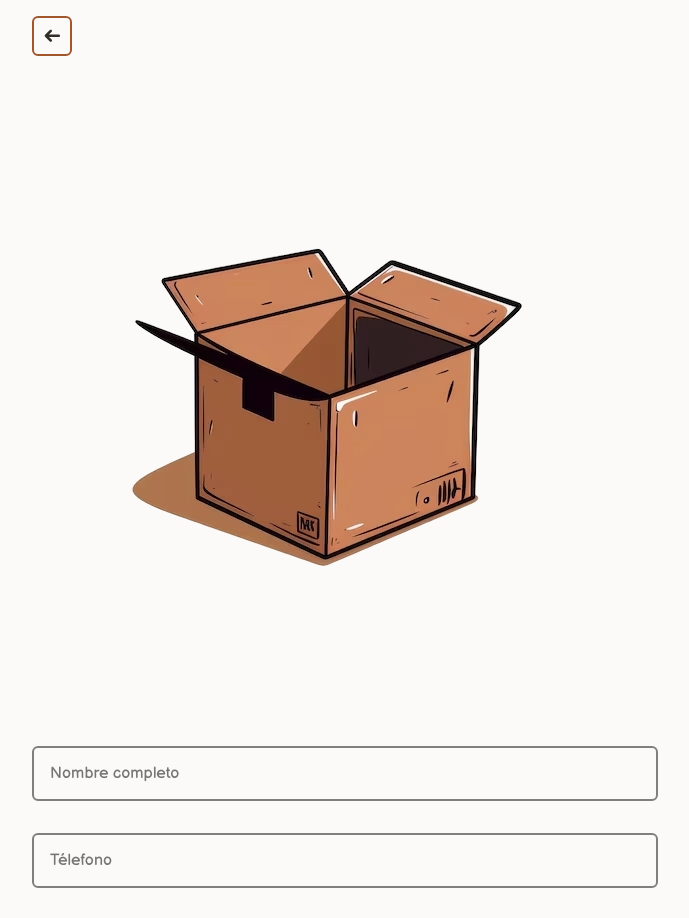
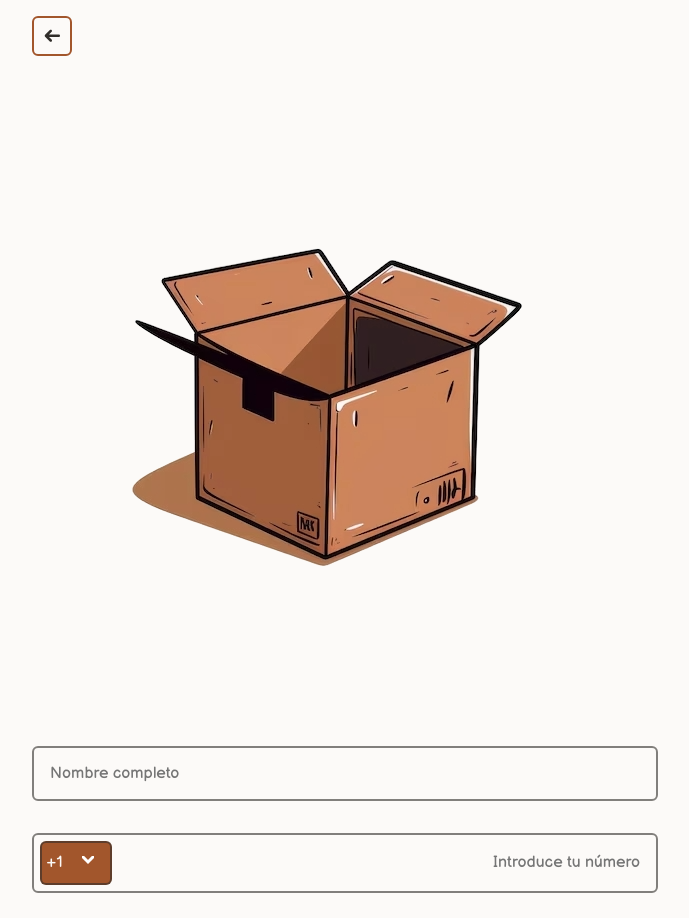
Before and after one commit to fidelChoqueDev/inventario-frontend, a React (Vite) app: page /register in a window 1280 px wide. Shown: the top 918 px of the page, without its empty margins (295-984 px from the left). Built offline with nearby package versions, Linux system fonts and the light colour scheme.

Commit message:
refactor: improve RegisterForm component

```diff
--- a/src/components/RegisterForm/RegisterForm.tsx
+++ b/src/components/RegisterForm/RegisterForm.tsx
@@ -3,9 +3,11 @@ import InputForm from "../InputForm/InputForm.tsx";
 import "./RegisterForm.css";
 import Button from "../Button/Button.tsx";
 import SecurityQuestion from "../SecurityQuestion/SecurityQuestion.tsx";
+import InputPhoneForm from "../InputPhoneForm/InputPhoneForm.tsx";
 
 interface IFormData {
   fullname: string;
+  countryCode: string;
   phone: string;
   email: string;
   secretQuestion: string;
@@ -18,11 +20,15 @@ const questionOptions = [
   "¿Cúal es el nombre de tu mascota?",
   "¿Cúal es el nombre de tu primer colegio?",
   "¿Cúal es tu comida favorita",
+  "¿Cúal es tu manga favorito",
+  "¿Cúal es tu libro favorito",
+  "¿Cúal es tu pasatiempo favorito",
 ];
 
 const RegisterForm = () => {
   const [formData, setFormData] = useState<IFormData>({
     fullname: "",
+    countryCode: "",
     phone: "",
     email: "",
     secretQuestion: "Cúal es el nombre de tu mascota?",
@@ -38,23 +44,37 @@ const RegisterForm = () => {
   const handleQuestionChange = (
     event: React.ChangeEvent<HTMLSelectElement>
   ) => {
-    setFormData({...formData, secretQuestion: event.target.value})
+    setFormData({ ...formData, secretQuestion: event.target.value });
+  };
+
+  const handlePhoneChange = (event: React.ChangeEvent<HTMLInputElement>) => {
+    setFormData({ ...formData, phone: event.target.value });
+  };
+
+  const handleCountryCodeChange = (
+    event: React.ChangeEvent<HTMLSelectElement>
+  ) => {
+    setFormData({ ...formData, countryCode: event.target.value });
   };
 
   const handleSubmit = async (event: React.FormEvent<HTMLFormElement>) => {
     event.preventDefault();
 
-    const url = "http://localhost:5000/users";
+    const url = "http://localhost:8050/user/add";
 
     try {
       const response = await fetch(url, {
         method: "POST",
+        mode: 'no-cors',
         headers: {
           "Content-Type": "application/json",
         },
         body: JSON.stringify({
-          name: formData.fullname,
+          fullname: formData.fullname,
           email: formData.email,
+          phone: formData.countryCode + formData.phone,
+          secretAnswer: formData.secretAnswer,
+          secretQuestion: formData.secretQuestion,
           password: formData.password,
           role: "user",
         }),
@@ -75,38 +95,35 @@ const RegisterForm = () => {
   return (
     <form onSubmit={handleSubmit}>
       <InputForm
-        key="1"
         name="fullname"
         type="text"
         placeholder="Nombre completo"
-        errorMessage="Debe contener entre 3 y 16 carácteres y no puede contener ningún carácter especial."
+        errorMessage="Entre 3 y 32 carácteres y sin símbolos especiales"
         required
-        pattern="^[a-zA-Z]{4,}(?: [a-zA-Z]+){0,2}$"
+        pattern="^(?=.{4,32}$)[a-zA-Z]{4,}(?: [a-zA-Z]+){0,2}$"
         value={formData.fullname}
         onChange={handleChange}
       />
 
-      <InputForm
-        key="2"
+      <InputPhoneForm
         name="phone"
-        type="tel"
-        placeholder="Télefono"
-        errorMessage="Solo debe contener números"
+        placeholder="Introduce tu número"
         required
-        pattern="^[0-9]{9,12}$"
+        pattern="/^\s*(?:\+?(\d{1,3}))?([-. (]*(\d{3})[-. )]*)?((\d{3})[-. ]*(\d{2,4})(?:[-.x ]*(\d+))?)\s*$/gm"
         value={formData.phone}
-        onChange={handleChange}
+        onChange={handlePhoneChange}
+        errorMessage="Número no válido"
+        onCountryChange={handleCountryCodeChange}
+        countryCode={formData.countryCode}
       />
 
       <InputForm
-        key="3"
         name="email"
         type="email"
         placeholder="Correo electrónico"
         errorMessage="Debe ser un formato de correo electrónico válido"
         required
-        pattern=""
-        value={formData.phone}
+        value={formData.email}
         onChange={handleChange}
       />
 
@@ -116,7 +133,7 @@ const RegisterForm = () => {
         onQuestionChange={handleQuestionChange}
         answer={formData.secretAnswer}
         onAnswerChange={handleChange}
-        errorMessage="Debe tener una respuesta"
+        errorMessage="Debe contener entre 3 y 50 carácteres."
       />
 
       <Button variant="Primary">Crear Cuenta</Button>
```
